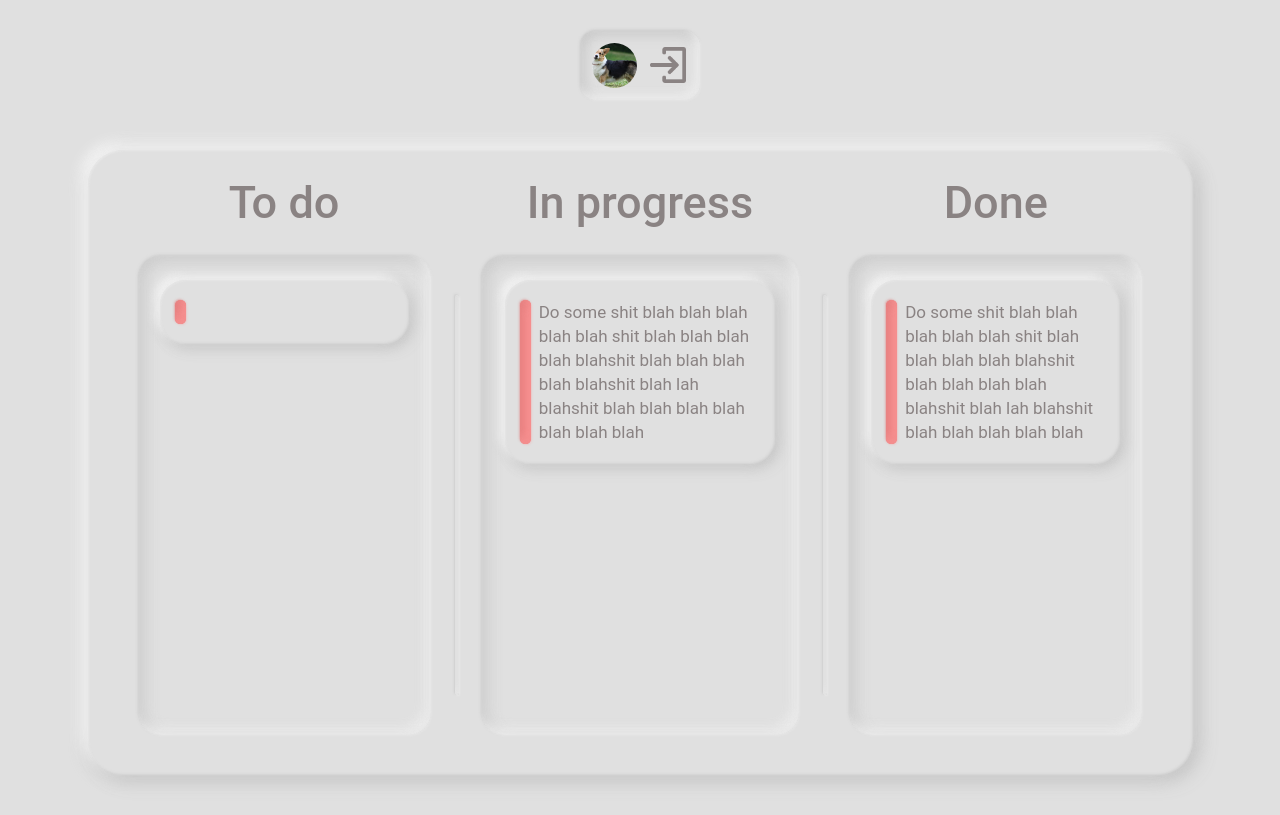
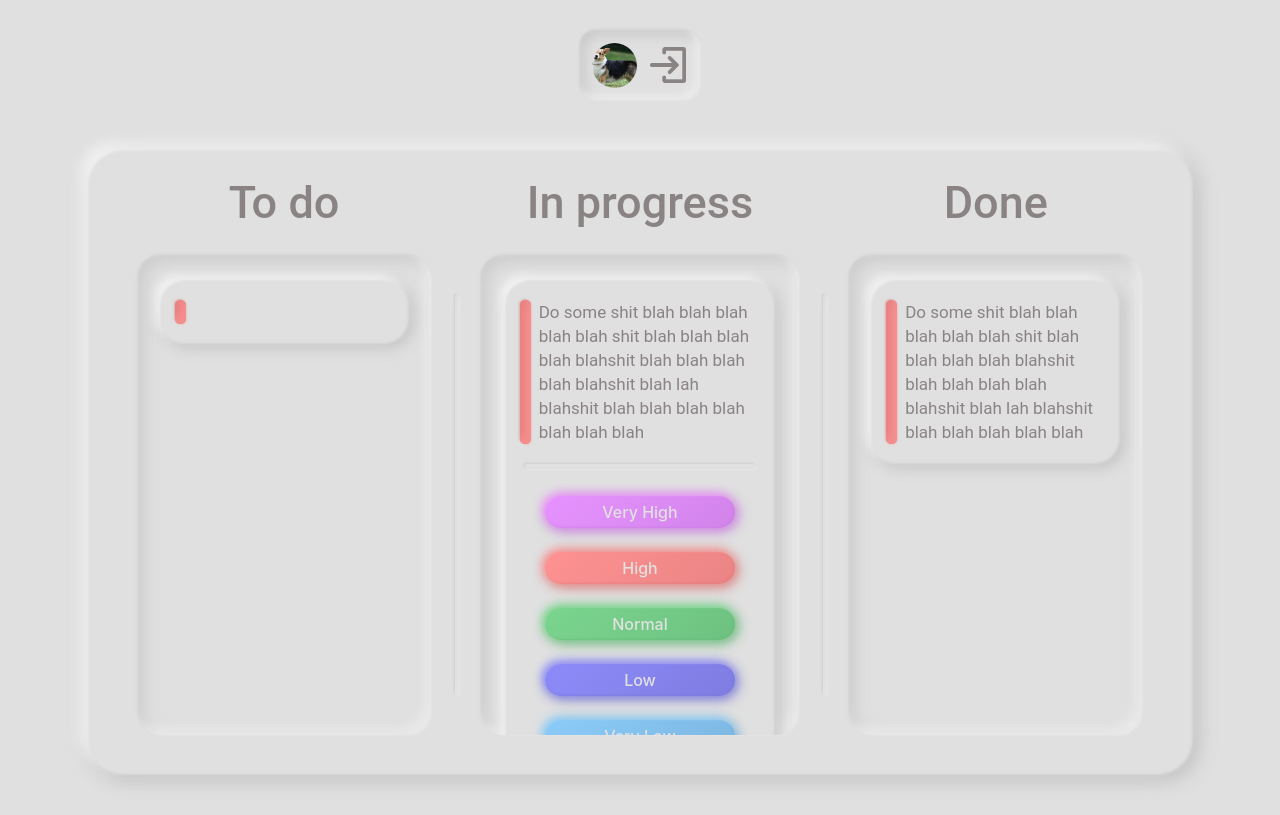
Before and after one commit to Prokopevs/Todo-desk, a React (Create React App) app: page / in a window 1280 px wide. Built offline with nearby package versions, Linux system fonts and the light colour scheme.

Commit message:
priority

```diff
--- a/package.json
+++ b/package.json
@@ -20,6 +20,7 @@
     "react": "^18.2.0",
     "react-css-modules": "^4.7.11",
     "react-dom": "^18.2.0",
+    "react-router-dom": "6",
     "react-scripts": "5.0.1",
     "typescript": "^4.4.2",
     "web-vitals": "^2.1.0"
--- a/src/App.tsx
+++ b/src/App.tsx
@@ -1,14 +1,15 @@
 import React from 'react';
-import Desk from './components/Desk';
-import Login from './components/Login';
+import Home from './pages/Home';
+import { Routes, Route } from 'react-router-dom'
 
 function App() {
-  return (
-    <div className='container'>
-        <Login />
-        <Desk />
-    </div>
-  );
+    return (
+        <div className='container'>
+            <Routes>
+                <Route path="/" element={<Home />} />
+            </Routes>
+        </div>
+    );
 }
 
 export default App;
--- a/src/components/Desk.tsx
+++ b/src/components/Desk.tsx
@@ -1,4 +1,5 @@
 import React from 'react'
+import Priority from './Priority'
 
 const Desk = () => {
     return (
@@ -20,10 +21,11 @@ const Desk = () => {
                         <h1 className="block__name">In progress</h1>
                         <div className="block__inner">
                             <div className="block__inner_todo">
-                                <div className="block__content">
-                                    <div className="pretty__line"></div>
-                                    <div className="block__content_text">Do some shit blah blah blah blah blah shit blah blah blah blah blahshit blah blah blah blah blahshit blah lah blahshit blah blah blah blah blah blah blah</div>
-                                </div>
+                                    <div className="block__content">
+                                        <div className="pretty__line"></div>
+                                        <p className="block__content_text">Do some shit blah blah blah blah blah shit blah blah blah blah blahshit blah blah blah blah blahshit blah lah blahshit blah blah blah blah blah blah blah </p>
+                                    </div>
+                                    <Priority />
                             </div>
                         </div>
                     </li>
@@ -33,7 +35,7 @@ const Desk = () => {
                             <div className="block__inner_todo">
                                 <div className="block__content">
                                     <div className="pretty__line"></div>
-                                    <div className="block__content_text">Do some shit blah blah blah blah blah shit blah blah blah blah blahshit blah blah blah blah blahshit blah lah blahshit blah blah blah blah blah</div>
+                                    <p className="block__content_text">Do some shit blah blah blah blah blah shit blah blah blah blah blahshit blah blah blah blah blahshit blah lah blahshit blah blah blah blah blah</p>
                                 </div>
                             </div>
                         </div>
--- /dev/null
+++ b/src/components/Priority.tsx
@@ -0,0 +1,28 @@
+import React from 'react'
+
+const Priority = () => {
+    return (
+        <>
+            <div className="block__line"></div>
+            <ul className="block__priority">
+                <li className="block__button block__button-purple">
+                    <p className="block__button_text">Very High</p>
+                </li>
+                <li className="block__button block__button-red">
+                    <p className="block__button_text">High</p>
+                </li>
+                <li className="block__button block__button-green">
+                    <p className="block__button_text">Normal</p>
+                </li>
+                <li className="block__button block__button-blue">
+                    <p className="block__button_text">Low</p>
+                </li>
+                <li className="block__button block__button-lightblue">
+                    <p className="block__button_text">Very Low</p>
+                </li>
+            </ul>
+        </>
+    )
+}
+
+export default Priority
--- a/src/index.tsx
+++ b/src/index.tsx
@@ -1,14 +1,19 @@
 import React from 'react';
 import 'bootstrap/dist/css/bootstrap.min.css';
 import ReactDOM from 'react-dom/client';
+import { BrowserRouter } from "react-router-dom"
 import App from './App';
 import './scss/app.scss'
 
 const root = ReactDOM.createRoot(
-  document.getElementById('root') as HTMLElement
+    document.getElementById('root') as HTMLElement
 );
 root.render(
-  <React.StrictMode>
-    <App />
-  </React.StrictMode>
+    <React.StrictMode>
+
+        <BrowserRouter>
+            <App />
+        </BrowserRouter>
+
+    </React.StrictMode>
 );
--- /dev/null
+++ b/src/pages/Home.tsx
@@ -0,0 +1,14 @@
+import React from 'react'
+import Desk from '../components/Desk'
+import Login from '../components/Login'
+
+const Home = () => {
+  return (
+    <div>
+        <Login />
+        <Desk />
+    </div>
+  )
+}
+
+export default Home
--- a/src/scss/abstracts/_all.scss
+++ b/src/scss/abstracts/_all.scss
@@ -1,2 +1,3 @@
 @import '../components/login';
 @import '../components/desk';
+@import '../components/priority';
--- a/src/scss/components/_desk.scss
+++ b/src/scss/components/_desk.scss
@@ -107,6 +107,7 @@ li:first-child:before {
     min-width: 11px;
     height: auto;
     margin-right: 8px;
+    cursor: pointer;
 
     background: #F98B8B;
     box-shadow: 1px 1px 2px rgba(255, 153, 153, 0.3), -1px -1px 2px rgba(224, 125, 125, 0.5), inset -5px 5px 10px rgba(224, 125, 125, 0.2), inset 5px -5px 10px rgba(224, 125, 125, 0.2), inset -5px -5px 10px rgba(255, 153, 153, 0.9), inset 5px 5px 13px rgba(224, 125, 125, 0.9);
--- /dev/null
+++ b/src/scss/components/_priority.scss
@@ -0,0 +1,63 @@
+.block__line {
+    border-bottom: 5px solid #E0E0E0;
+    width: 85%;
+    margin: 0 auto;
+    box-shadow: 1px 1px 2px rgba(255, 255, 255, 0.3), -1px -1px 2px rgba(190, 190, 190, 0.5), inset -6px 6px 12px rgba(190, 190, 190, 0.2), inset 6px -6px 12px rgba(190, 190, 190, 0.2), inset -6px -6px 12px rgba(255, 255, 255, 0.9), inset 6px 6px 15px rgba(190, 190, 190, 0.9);
+    border-radius: 4px;
+}
+
+.block__priority {
+    display: flex;
+    flex-direction: column;
+    align-items: center;
+    padding: 15px 0;
+}
+
+.block__button {
+    display: flex;
+    justify-content: center;
+    align-items: center;
+    cursor: pointer;
+
+    margin: 12px 0;
+    width: 70%;
+    height: 32px;
+}
+
+.block__button-purple {
+    background: linear-gradient(135deg, #E792FF 0%, #D184EA 100%);
+    box-shadow: -3px 3px 10px rgba(198, 125, 221, 0.2), 3px -3px 10px rgba(198, 125, 221, 0.2), -3px -3px 10px rgba(242, 153, 255, 0.9), 3px 3px 13px rgba(198, 125, 221, 0.9), inset 1px 1px 2px rgba(242, 153, 255, 0.3), inset -1px -1px 2px rgba(198, 125, 221, 0.5);
+    border-radius: 20px;
+}
+
+.block__button-red {
+    background: linear-gradient(135deg, #FF9292 0%, #EA8484 100%);
+    box-shadow: -3px 3px 10px rgba(221, 125, 125, 0.2), 3px -3px 10px rgba(221, 125, 125, 0.2), -3px -3px 10px rgba(255, 153, 153, 0.9), 3px 3px 13px rgba(221, 125, 125, 0.9), inset 1px 1px 2px rgba(255, 153, 153, 0.3), inset -1px -1px 2px rgba(221, 125, 125, 0.5);
+    border-radius: 20px;
+}
+
+.block__button-green {
+    background: linear-gradient(135deg, #7AD58E 0%, #6EC180 100%);
+    box-shadow: -3px 3px 10px rgba(104, 183, 122, 0.2), 3px -3px 10px rgba(104, 183, 122, 0.2), -3px -3px 10px rgba(128, 223, 149, 0.9), 3px 3px 13px rgba(104, 183, 122, 0.9), inset 1px 1px 2px rgba(128, 223, 149, 0.3), inset -1px -1px 2px rgba(104, 183, 122, 0.5);
+    border-radius: 20px;
+}
+
+.block__button-blue {
+    background: linear-gradient(135deg, #8D8BF9 0%, #7F7DE1 100%);
+    box-shadow: -3px 3px 10px rgba(121, 119, 213, 0.2), 3px -3px 10px rgba(121, 119, 213, 0.2), -3px -3px 10px rgba(147, 145, 255, 0.9), 3px 3px 13px rgba(121, 119, 213, 0.9), inset 1px 1px 2px rgba(147, 145, 255, 0.3), inset -1px -1px 2px rgba(121, 119, 213, 0.5);
+    border-radius: 20px;
+}
+
+.block__button-lightblue {
+    background: linear-gradient(135deg, #8BCBF9 0%, #7DB7E1 100%);
+    box-shadow: -3px 3px 10px rgba(119, 174, 213, 0.2), 3px -3px 10px rgba(119, 174, 213, 0.2), -3px -3px 10px rgba(145, 212, 255, 0.9), 3px 3px 13px rgba(119, 174, 213, 0.9), inset 1px 1px 2px rgba(145, 212, 255, 0.3), inset -1px -1px 2px rgba(119, 174, 213, 0.5);
+    border-radius: 20px;
+}
+
+.block__button_text {
+    font-style: normal;
+    font-weight: 500;
+    font-size: 16px;
+
+    color: #E1E1E1;
+}
```
Also changed, not shown: 1 other file (tests, documents, lock files or other folders).
